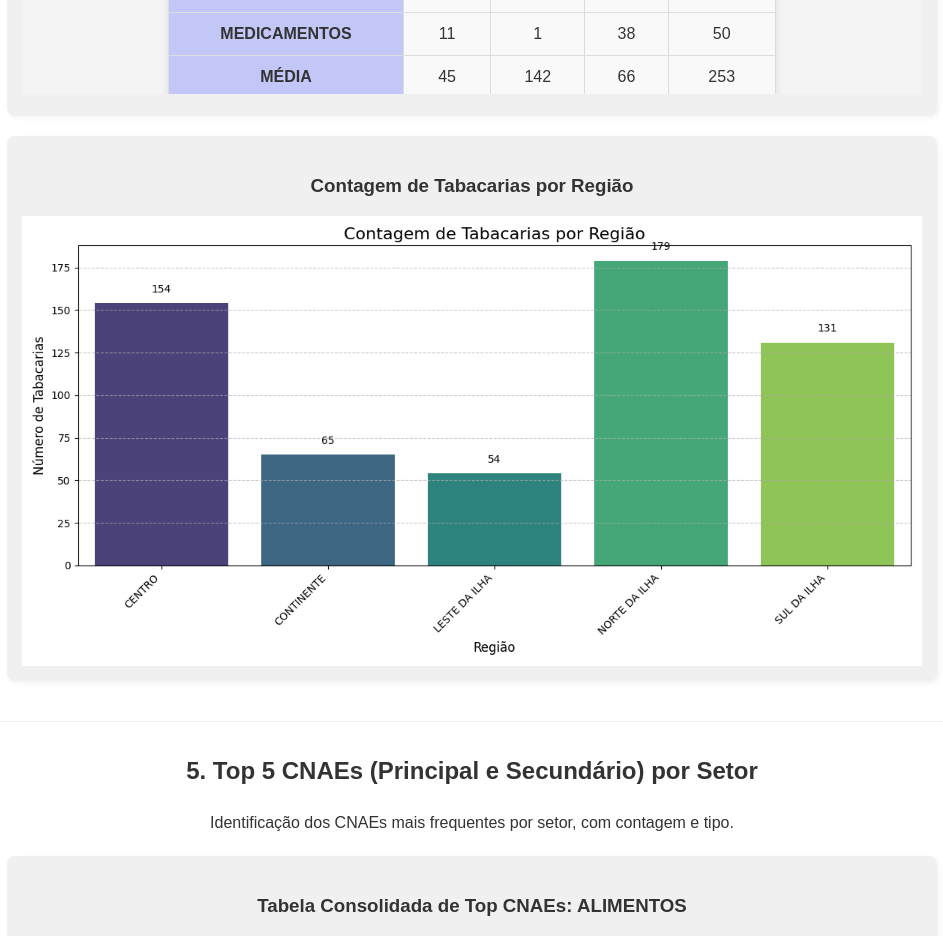
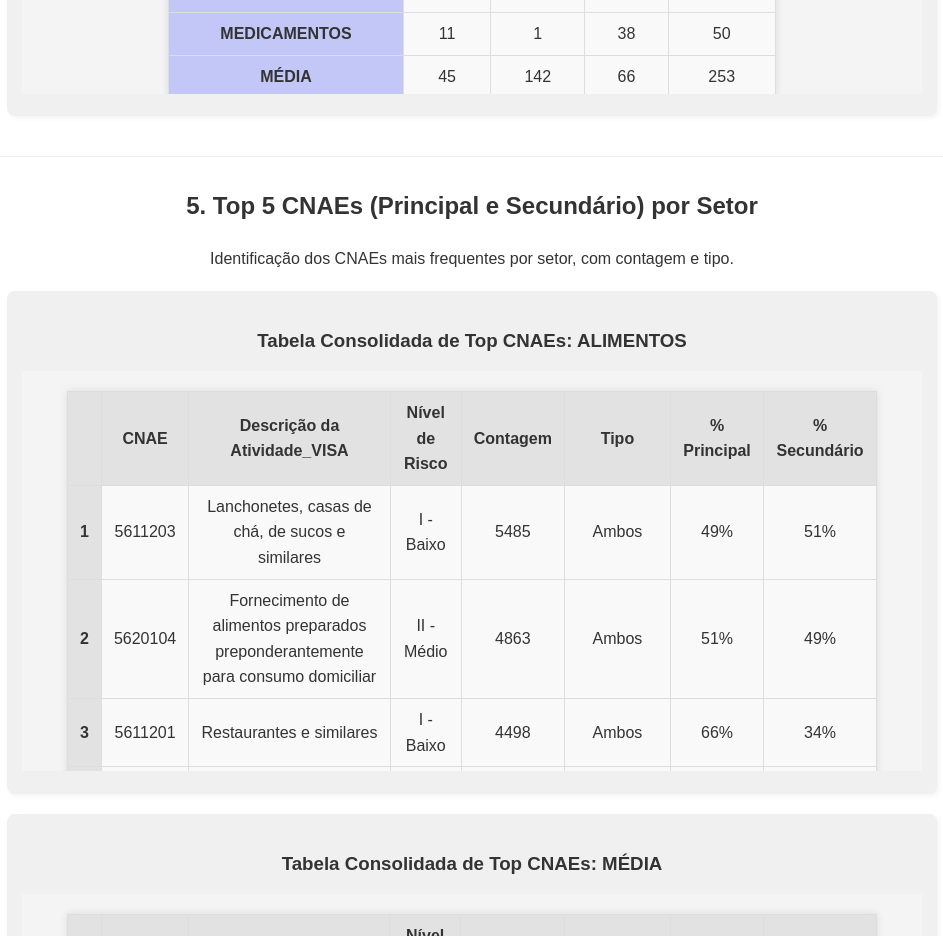
Before and after one commit to JoaoRicardoB/Dados_VISA, a plain HTML site: page index.html in a window 1280 px wide. Shown: the part 8380-9316 px from the top of the page, without its empty margins (168-1111 px from the left). Drawn offline with Linux system fonts and the light colour scheme.

Commit message:
Add files via upload

```diff
--- a/index.html
+++ b/index.html
@@ -121,10 +121,7 @@
                     <iframe src="./Tabelas_por_Regiao/Tabela_Estabelecimentos_Setor_Risco_Regiao_LESTE DA ILHA.html" frameborder="0" width="100%" height="400px"></iframe>
                 </div>
             </div>
-            <div class="barchart-container">
-                <h3>Contagem de Tabacarias por Região</h3>
-                <img src="./Graficos_Gerais/Contagem_Tabacarias_por_Regiao.png" alt="Tabacarias por Região">
-            </div>
+
         </section>
 
         <section id="top-cnaes">
```
